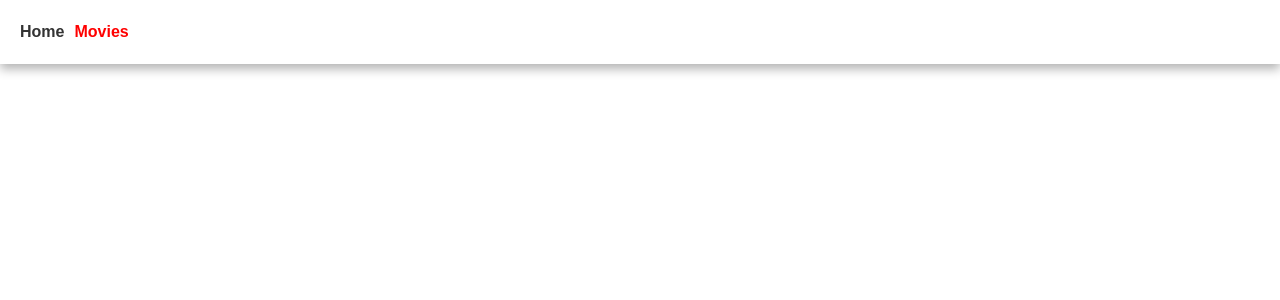
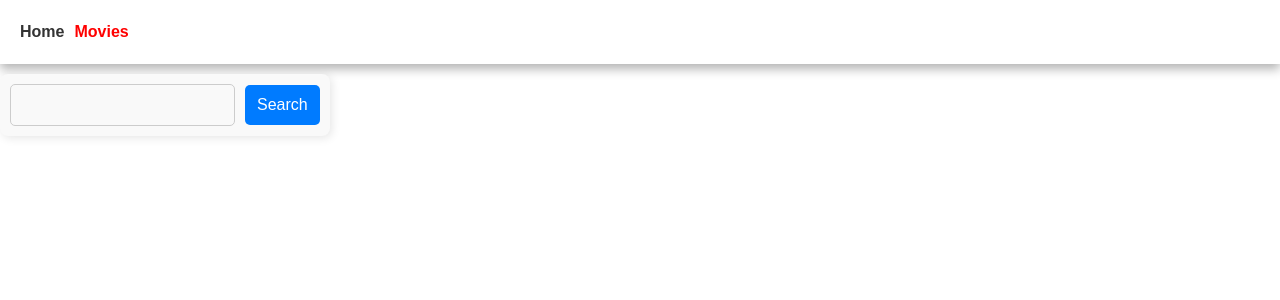
Before and after one commit to fd1134/goit-react-hw-05, a React (Vite) app: page /movies in a window 1280 px wide. Before the commit this address had no page. Shown: the top 300 px of the page. Built offline with nearby package versions, Linux system fonts and the light colour scheme.

Commit message:
Add Home Page and Movies page

```diff
--- a/src/components/App/App.jsx
+++ b/src/components/App/App.jsx
@@ -1,7 +1,9 @@
 import { Suspense, lazy } from "react";
 import { Route, Routes } from "react-router-dom";
 import Navigation from "../Navigation/Navigation";
+
 const HomePage = lazy(() => import("../../pages/HomePage/HomePage"));
+const MoviesPage=lazy(() => import("../../pages/MoviesPage/MoviesPage"));
 function App() {
   return (
     <>
@@ -9,6 +11,7 @@ function App() {
       <Suspense>
         <Routes>
           <Route path="/" element={<HomePage />} />
+          <Route path="/movies" element={<MoviesPage />} />
         </Routes>
       </Suspense>
     </>
--- a/src/components/MovieList/MovieList.jsx
+++ b/src/components/MovieList/MovieList.jsx
@@ -1,11 +1,12 @@
-const MovieList=({movies})=>{
-    console.log("movilist",movies);
-    return <>
-    <ul>
-        {movies.map((movie)=>{
-         return   <li key={movie.id}>{movie.title}aaaaa</li>
+const MovieList = ({ movies }) => {
+  return (
+    <>
+      <ul>
+        {movies.map((movie) => {
+          return <li key={movie.id}>{movie.title}aaaaa</li>;
         })}
-    </ul>
+      </ul>
     </>
-}
+  );
+};
 export default MovieList;
--- a/src/pages/HomePage/HomePage.jsx
+++ b/src/pages/HomePage/HomePage.jsx
@@ -1,7 +1,7 @@
 import { useEffect } from "react";
 import { useState } from "react";
 import MovieList from "../../components/MovieList/MovieList";
-import {fetchMovies} from '../../utils/searcMoviesApi';
+import {fetchMovies} from '../../utils/moviesApi';
 
 const HomePage=()=>{
     const [movies, setMovies] = useState([])
--- a/src/pages/MoviesPage/MoviesPage.jsx
+++ b/src/pages/MoviesPage/MoviesPage.jsx
@@ -0,0 +1,53 @@
+import { useEffect, useState } from "react";
+import css from "./MoviesPage.module.css"
+import MovieList from "../../components/MovieList/MovieList";
+import {fetchMovies} from '../../utils/moviesApi';
+const MoviesPage = () => {
+    const [movies, setMovies] = useState([])
+    const [error,setError]=useState(false);
+    const [loading, setLoading]=useState(false);
+    const [query, setQuery] = useState('');
+    const movieSearch = async () => {
+      try {
+        setMovies([]);
+        setLoading(true);
+        const data = await fetchMovies('search','search/movie?include_adult=false&language=en-US&page=1',query);
+        console.log("bak",data);
+        setMovies(data);
+      } catch (err) {
+        setError(true);
+
+      } finally {
+        setLoading(false);
+      }
+    };
+    useEffect(() => {
+      if (query) {
+        movieSearch();
+      }
+    }, [query]);
+
+    const handleOnSubmit=async (evnt)=>{
+        evnt.preventDefault();
+        const frm=evnt.target;
+        const inpt=frm.elements.search;
+        setQuery(inpt.value.trim());
+        frm.reset();
+
+    }
+
+  return (
+    <>
+
+      <form className={css.frm} onSubmit={handleOnSubmit}>
+        <input type="text" name="search" className={css.inpt} />
+        <button type="submit" className={css.btn}>Search</button>
+      </form>
+      {loading && <p>Yükleniyor...</p>}
+      {error && <p style={{ color: "red" }}>{error}</p>}
+      {movies.length>0 && <MovieList  movies={movies}/>}
+    </>
+  );
+};
+
+export default MoviesPage;
--- a/src/pages/MoviesPage/MoviesPage.module.css
+++ b/src/pages/MoviesPage/MoviesPage.module.css
@@ -0,0 +1,36 @@
+.frm {
+    display: flex;
+    align-items: center;
+    gap: 10px;
+    background: #f9f9f9;
+    padding: 10px;
+    border-radius: 8px;
+    box-shadow: 2px 2px 10px rgba(0, 0, 0, 0.1);
+    width: fit-content;
+  }
+
+  .inpt[type="text"] {
+    padding: 8px;
+    border: 1px solid #ccc;
+    border-radius: 5px;
+    outline: none;
+    transition: border 0.3s ease-in-out;
+  }
+
+  .inpt[type="text"]:focus {
+    border-color: #007bff;
+  }
+
+  .btn {
+    background: #007bff;
+    color: white;
+    border: none;
+    padding: 8px 12px;
+    border-radius: 5px;
+    cursor: pointer;
+    transition: background 0.3s ease-in-out;
+  }
+
+ .btn:hover {
+    background: #0056b3;
+  }
--- a/src/utils/searcMoviesApi.js
+++ b/src/utils/moviesApi.js
@@ -2,7 +2,7 @@ import axios from "axios";
 const myApiKey = "Bearer eyJhbGciOiJIUzI1NiJ9.eyJhdWQiOiJhNDZmZmY5OWU0YmZiOGI2YThhM2YwNjA3YmEzMmJmNyIsIm5iZiI6MTc0MjI0MzczMS42MTIsInN1YiI6IjY3ZDg4NzkzMzE2NzhjYzNmODAxY2MyOCIsInNjb3BlcyI6WyJhcGlfcmVhZCJdLCJ2ZXJzaW9uIjoxfQ.Vntn90_8pCljg_aPhJkLpmTxffamIktrU-yqvgqCxjM";
 axios.defaults.baseURL='https://api.themoviedb.org/3';
 axios.defaults.headers.common["Authorization"] = myApiKey;
-export const fetchMovies = async (type,url,query='') => {
+export const fetchMovies = async (type,url,query) => {
   let response=[];
 switch (type) {
   case 'trend':
```
Also changed, not shown: src/utils/trendMoviesApi.js (deleted, +0 -14 lines).
